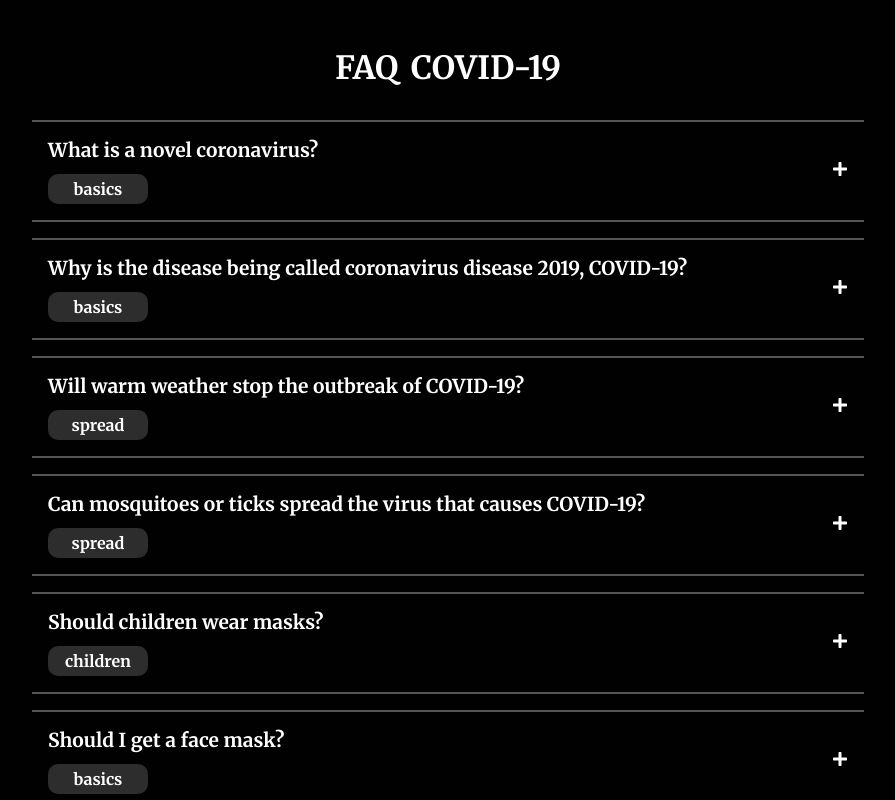
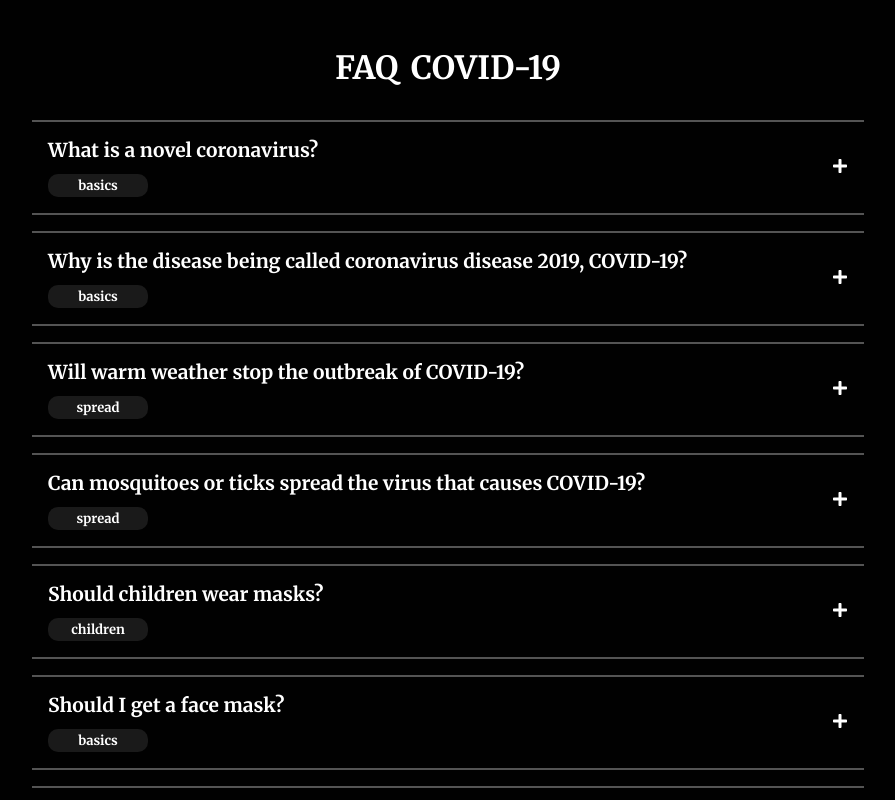
Before and after one commit to samueldlacruz/FAQ-covid-19-pwa, a React (Create React App) app: page / in a window 1280 px wide. Shown: the top 800 px of the page, without its empty margins (192-1087 px from the left). Built offline with nearby package versions, Linux system fonts and the light colour scheme.

Commit message:
feat: FAQ badge added

```diff
--- a/src/components/FAQ/FAQ.styles.tsx
+++ b/src/components/FAQ/FAQ.styles.tsx
@@ -34,33 +34,29 @@ export const FAQQuestion = styled.button`
 `
 
 const slideDown = keyframes`
- 0% {
-   transform: translateY(-90%)
- }
- 50% {
-   transform: translateY(8%)
- }
- 65% {
-   transform: translateY(-4%)
- }
- 80% {
-   transform: translateY(4%)
- }
- 95% {
-  transform: translateY(-2%)
- }
- 100% {
-   transform: translateY(0%)
- }
+  0% {
+    transform: translateY(-1200px) scale(0.7);
+    opacity: 0.7;
+  }
+
+  80% {
+    transform: translateY(0px) scale(0.7);
+    opacity: 0.7;
+  }
+
+  100% {
+    transform: scale(1);
+    opacity: 1;
+  }
 `
-export const FAQCategory = styled.span`
-  background: #2D2D2D;
+export const FAQBadge = styled.span`
+  background: #2d2d2d96;
   color: #fff;
   border-radius: 10px;
-  font-size: clamp(1rem, .5vw, 1.5rem);
+  font-size: small;
   text-align: center;
   width: 100px;
-  padding: 5px;
+  padding: 3px;
   margin-top: .75rem;
 `
 
@@ -70,7 +66,7 @@ export const FAQAnswer = styled.p<FAQAnswerType>`
  word-spacing: 2px;
  line-height: 1.75rem;
  display: ${({isOpen }) => (isOpen ? "block" : "none")};
- animation: ${slideDown} 500ms ease;
+ animation: ${slideDown} 500ms ease-in-out;
 `
 
 export const SpanIcon = styled(FaPlus)`
--- a/src/components/FAQ/index.tsx
+++ b/src/components/FAQ/index.tsx
@@ -6,7 +6,7 @@ import {
     Icon,
     SpanIcon,
     CloseIcon,
-    FAQCategory,
+    FAQBadge,
     Flex
 } from './FAQ.styles';
 import { Faq } from './types';
@@ -27,7 +27,7 @@ const FAQ = ({ faq, toggleFAQ, index }: FAQProps) => {
             <FAQQuestion>
                <Flex>
                 {question}
-                <FAQCategory>{category}</FAQCategory>
+                <FAQBadge>{category}</FAQBadge>
                </Flex>
                <Icon onClick={() => toggleFAQ(index)}>{icon}</Icon>
             </FAQQuestion>
```
